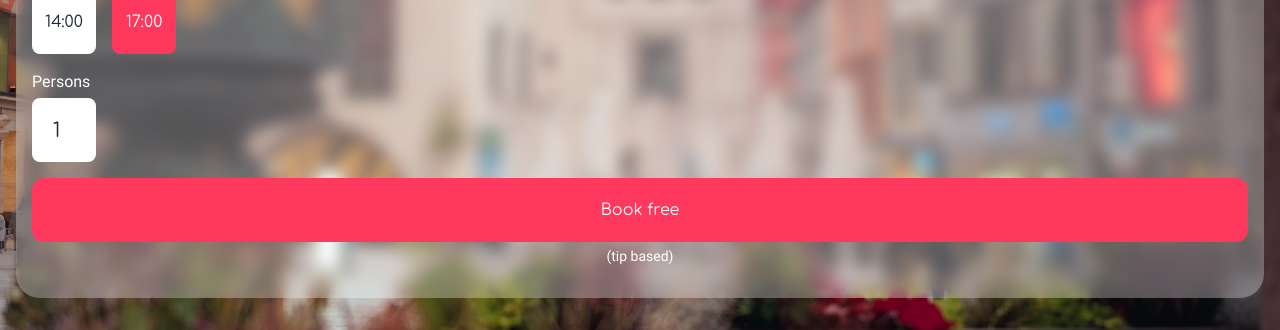
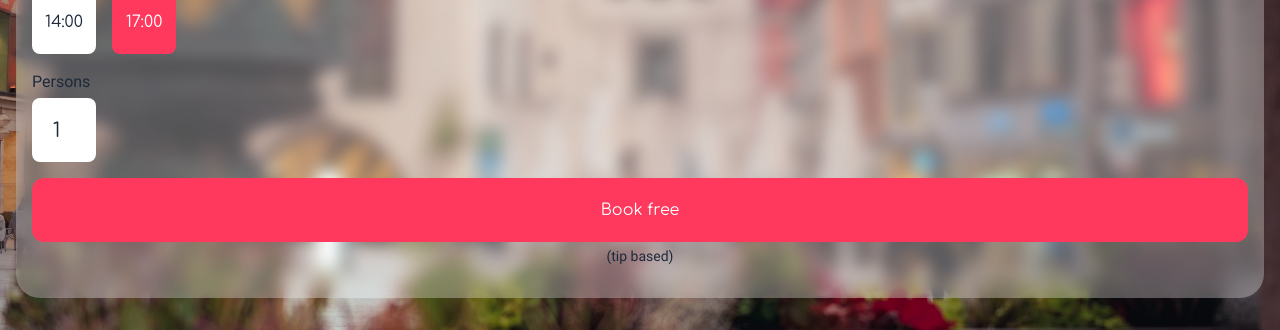
Before and after one commit to Dubwoof/nextwebs, a React (Vite) app: page /booking in a window 1280 px wide. Shown: the part 598-928 px from the top of the page. Built offline with nearby package versions, Linux system fonts and the light colour scheme.

Commit message:
change text color in card

```diff
--- a/src/pages/Booking/Booking.tsx
+++ b/src/pages/Booking/Booking.tsx
@@ -50,7 +50,7 @@ export function Booking({}: PageProps): JSX.Element {
             <div className="flex bg-warning cursor-pointer h-16 aspect-square rounded-lg justify-center items-center p-2">17:00</div>
           </div>
 
-          <Typography variant="body1" className="text-bold text-xl mb-1">
+          <Typography variant="body1" className="text-bold text-xl mb-1 text-background">
             Persons
           </Typography>
           <input
@@ -62,7 +62,7 @@ export function Booking({}: PageProps): JSX.Element {
           />
 
           <div className="flex justify-center items-center bg-warning h-16 rounded-xl mb-1">Book free</div>
-          <Typography variant="caption" className="font-robotoRegular text-xl mb-4 text-center">
+          <Typography variant="caption" className="font-robotoRegular text-xl mb-4 text-center text-background">
             (tip based)
           </Typography>
         </div>
```
